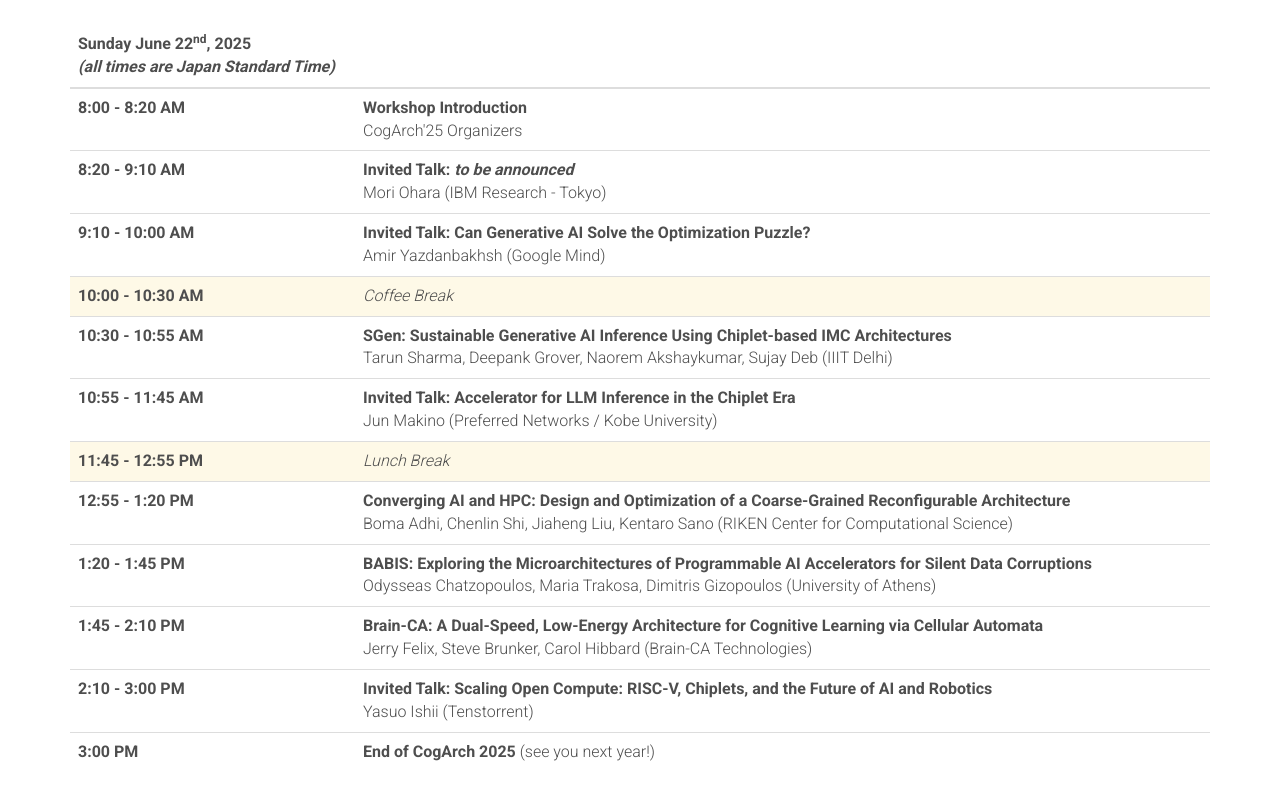
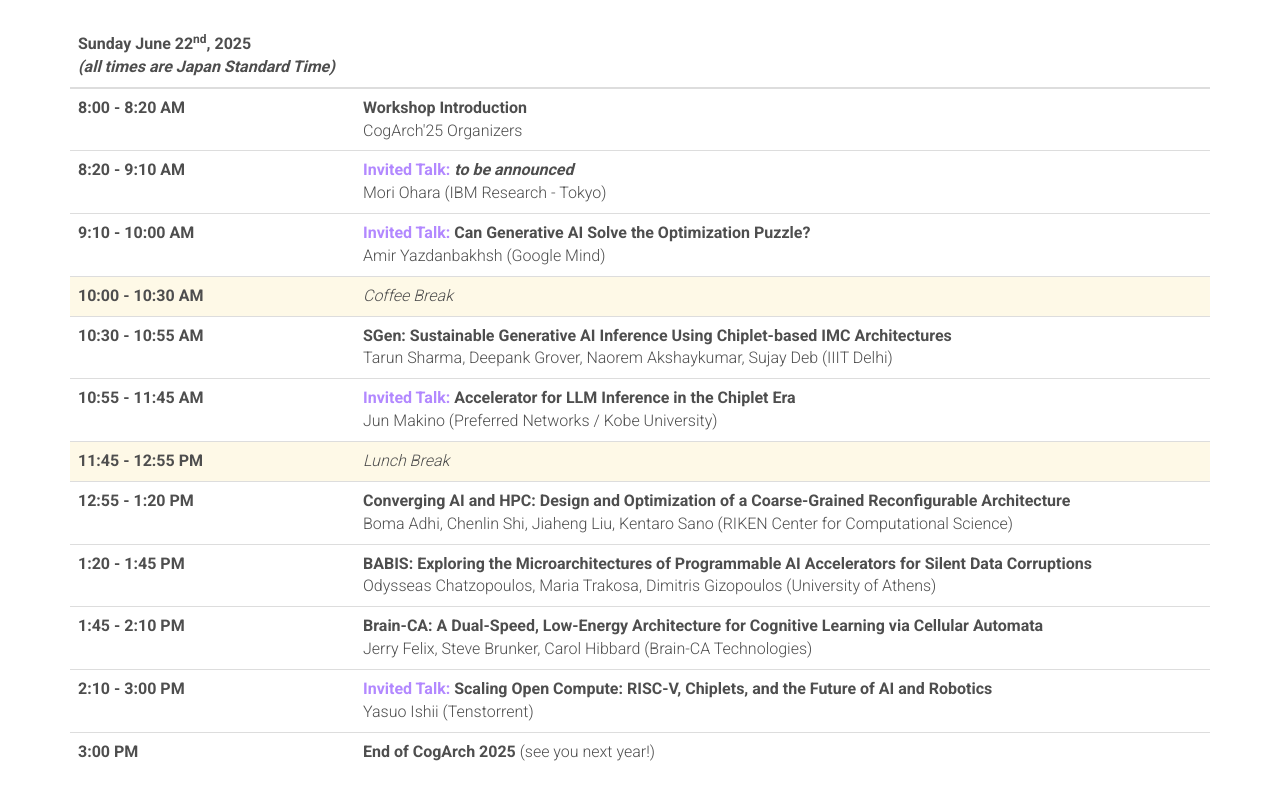
Before and after one commit to augustojv/cogarch-workshop-2025, a website: page index.html in a window 1280 px wide. Shown: the part 4065-4865 px from the top of the page. Drawn offline with Linux system fonts and the light colour scheme; files whose address does not match are found by name.

Commit message:
Program updated

```diff
--- a/index.html
+++ b/index.html
@@ -394,11 +394,11 @@
                         </tr>
                         <tr>
                           <th scope="row" class="col-md-3">8:20 - 9:10 AM</th>
-                          <td><strong>Invited Talk: <em>to be announced</em></strong><br>Mori Ohara (IBM Research - Tokyo)</td>
+                          <td ><strong><span style="color:#B288FF">Invited Talk: </span><em>to be announced</em></strong><br>Mori Ohara (IBM Research - Tokyo)</td>
                         </tr>
                         <tr>
                           <th scope="row" class="col-md-3">9:10 - 10:00 AM</th>
-                          <td><strong>Invited Talk: Can Generative AI Solve the Optimization Puzzle?</strong><br>Amir Yazdanbakhsh (Google Mind)</td>
+                          <td><strong><span style="color:#B288FF">Invited Talk: </span>Can Generative AI Solve the Optimization Puzzle?</strong><br>Amir Yazdanbakhsh (Google Mind)</td>
                         </tr>
                         <tr bgcolor="#FEF9E7">
                           <th scope="row">10:00 - 10:30 AM</th>
@@ -411,7 +411,7 @@
                         </tr>
                         <tr>
                           <th scope="row" class="col-md-3">10:55 - 11:45 AM</th>
-                          <td><strong>Invited Talk: Accelerator for LLM Inference in the Chiplet Era</strong><br>Jun Makino (Preferred Networks / Kobe University)</td>
+                          <td><strong><span style="color:#B288FF">Invited Talk: </span>Accelerator for LLM Inference in the Chiplet Era</strong><br>Jun Makino (Preferred Networks / Kobe University)</td>
                         </tr>
                         <tr bgcolor="#FEF9E7">
                           <th scope="row">11:45 - 12:55 PM</th>
@@ -434,7 +434,7 @@
                         </tr>
                         <tr>
                           <th scope="row" class="col-md-3">2:10 - 3:00 PM</th>
-                          <td><strong>Invited Talk: Scaling Open Compute: RISC-V, Chiplets, and the Future of AI and Robotics</strong><br>Yasuo Ishii (Tenstorrent)</td>
+                          <td><strong><span style="color:#B288FF">Invited Talk: </span>Scaling Open Compute: RISC-V, Chiplets, and the Future of AI and Robotics</strong><br>Yasuo Ishii (Tenstorrent)</td>
                         </tr>
                         <tr>
                           <th scope="row">3:00 PM</th>
```
